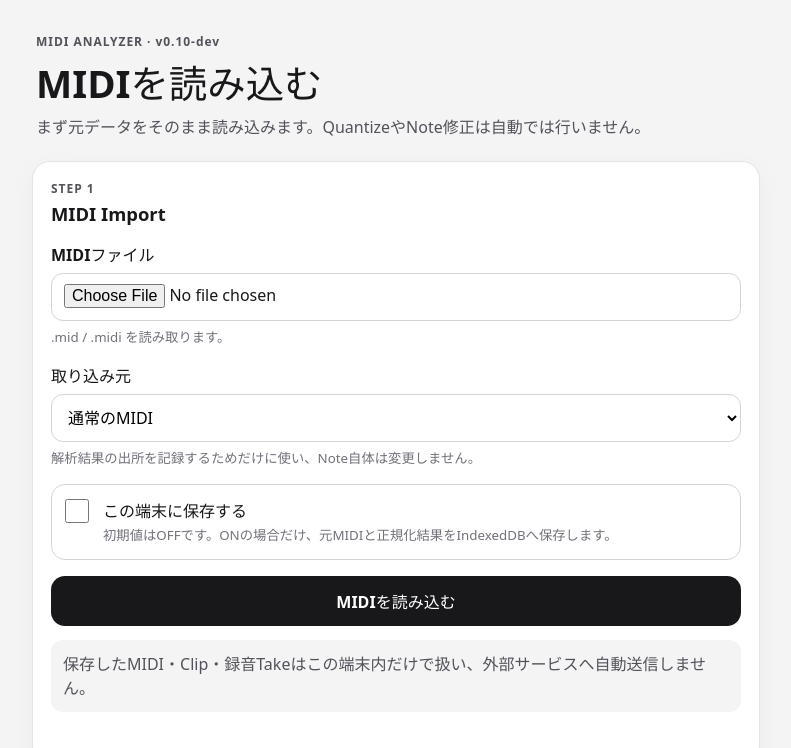
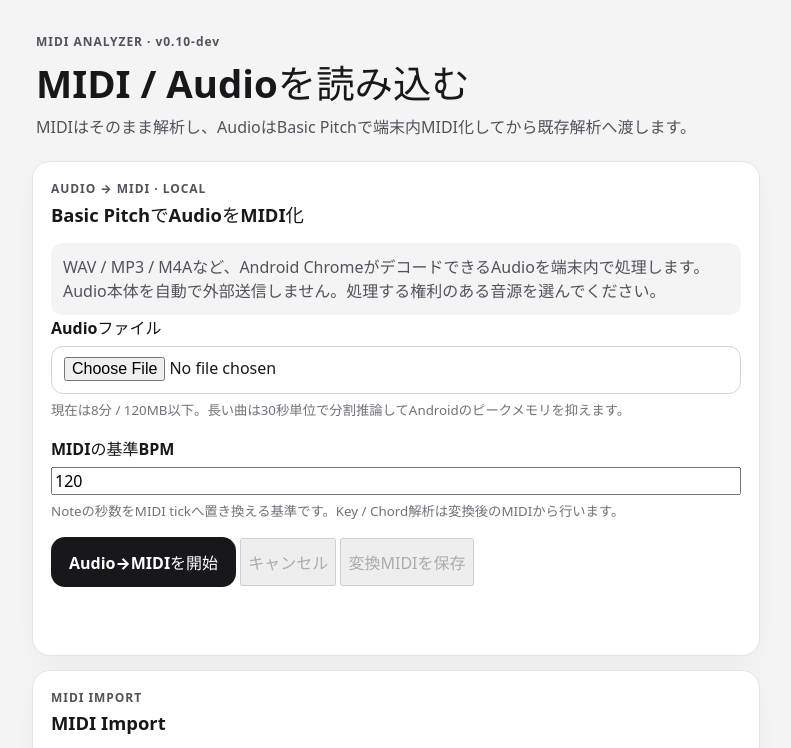
Before and after one commit to tamurayuuki46-cpu/midi-analyzer, a website built with Vite: page index.html in a window 1280 px wide. Shown: the top 748 px of the page, without its empty margins (244-1035 px from the left). Built offline with nearby package versions, Linux system fonts and the light colour scheme.

Commit message:
feat: expose local Basic Pitch Audio import in Analyzer UI

```diff
--- a/index.html
+++ b/index.html
@@ -12,14 +12,15 @@
     <main class="app-shell">
       <header class="app-header">
         <p class="eyebrow">MIDI ANALYZER · v0.10-dev</p>
-        <h1>MIDIを読み込む</h1>
-        <p>まず元データをそのまま読み込みます。QuantizeやNote修正は自動では行いません。</p>
+        <h1>MIDI / Audioを読み込む</h1>
+        <p>MIDIはそのまま解析し、AudioはBasic Pitchで端末内MIDI化してから既存解析へ渡します。</p>
       </header>
+      <div id="audio-to-midi-root"></div>
       <section class="panel" aria-labelledby="import-title">
-        <div class="panel-heading"><div><p class="eyebrow">STEP 1</p><h2 id="import-title">MIDI Import</h2></div></div>
+        <div class="panel-heading"><div><p class="eyebrow">MIDI IMPORT</p><h2 id="import-title">MIDI Import</h2></div></div>
         <form id="import-form" class="form-stack">
           <div class="field"><label for="midi-file">MIDIファイル</label><input id="midi-file" name="midi-file" type="file" accept=".mid,.midi,audio/midi,audio/x-midi" required /><small>.mid / .midi を読み取ります。</small></div>
-          <div class="field"><label for="midi-origin">取り込み元</label><select id="midi-origin" name="midi-origin"><option value="midi">通常のMIDI</option><option value="ripx">RipXから書き出したMIDI</option></select><small>解析結果の出所を記録するためだけに使い、Note自体は変更しません。</small></div>
+          <div class="field"><label for="midi-origin">取り込み元</label><select id="midi-origin" name="midi-origin"><option value="midi">通常のMIDI</option><option value="ripx">RipXから書き出したMIDI</option><option value="basic-pitch">Audio→MIDI (Basic Pitch)</option></select><small>解析結果の出所を記録するためだけに使い、Note自体は変更しません。</small></div>
           <label class="save-choice" for="save-midi"><input id="save-midi" name="save-midi" type="checkbox" /><span><strong>この端末に保存する</strong><small>初期値はOFFです。ONの場合だけ、元MIDIと正規化結果をIndexedDBへ保存します。</small></span></label>
           <button id="import-button" class="primary-button" type="submit">MIDIを読み込む</button>
         </form>
@@ -30,5 +31,6 @@
       <div id="result" aria-live="polite"></div>
     </main>
     <script type="module" src="/src/main.js"></script>
+    <script type="module" src="/src/ui/audioToMidiEntry.js"></script>
   </body>
 </html>
```
